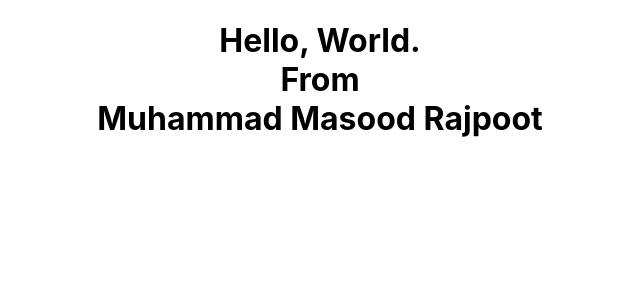
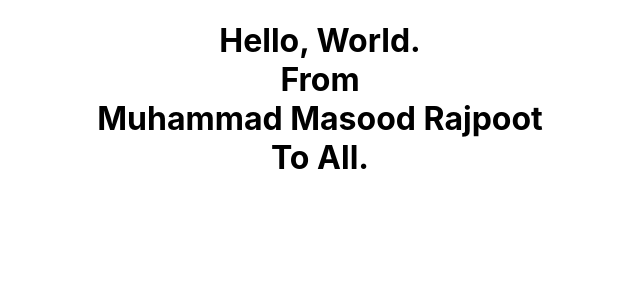
Before and after one commit to MuhammadMasood786/first-react-app, a React (Create React App) app: page / in a window 1280 px wide. Shown: the top 300 px of the page, without its empty margins (320-960 px from the left). Built offline with nearby package versions, Linux system fonts and the light colour scheme.

Commit message:
Again Updated App.js

```diff
--- a/src/App.js
+++ b/src/App.js
@@ -5,7 +5,7 @@ function App() {
   return (
     <div className="App">
       <h1>
-        Hello, World.<br/> From <br/> Muhammad Masood Rajpoot
+        Hello, World.<br/> From <br/> Muhammad Masood Rajpoot <br/> To All.
       </h1>
     </div>
   );
```
